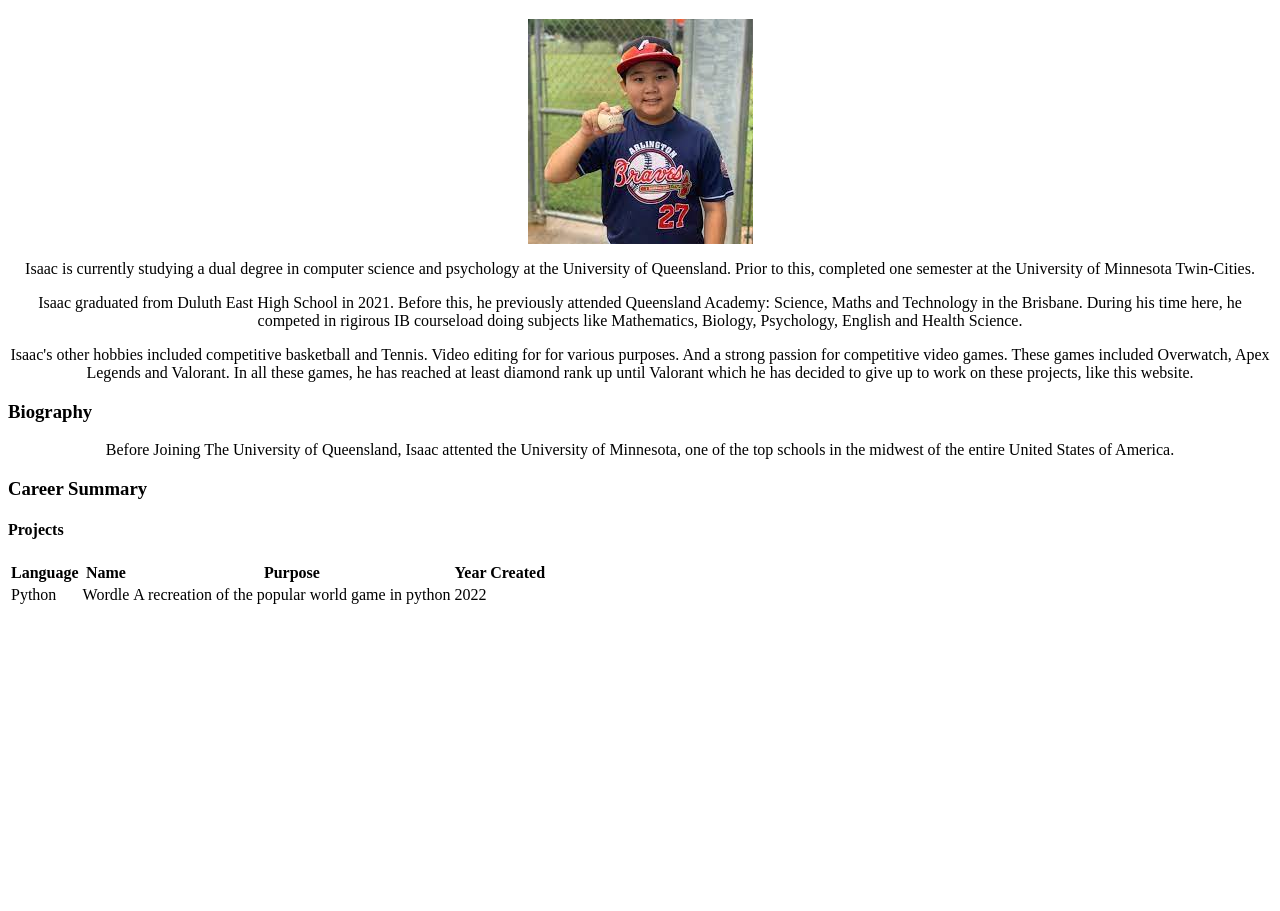
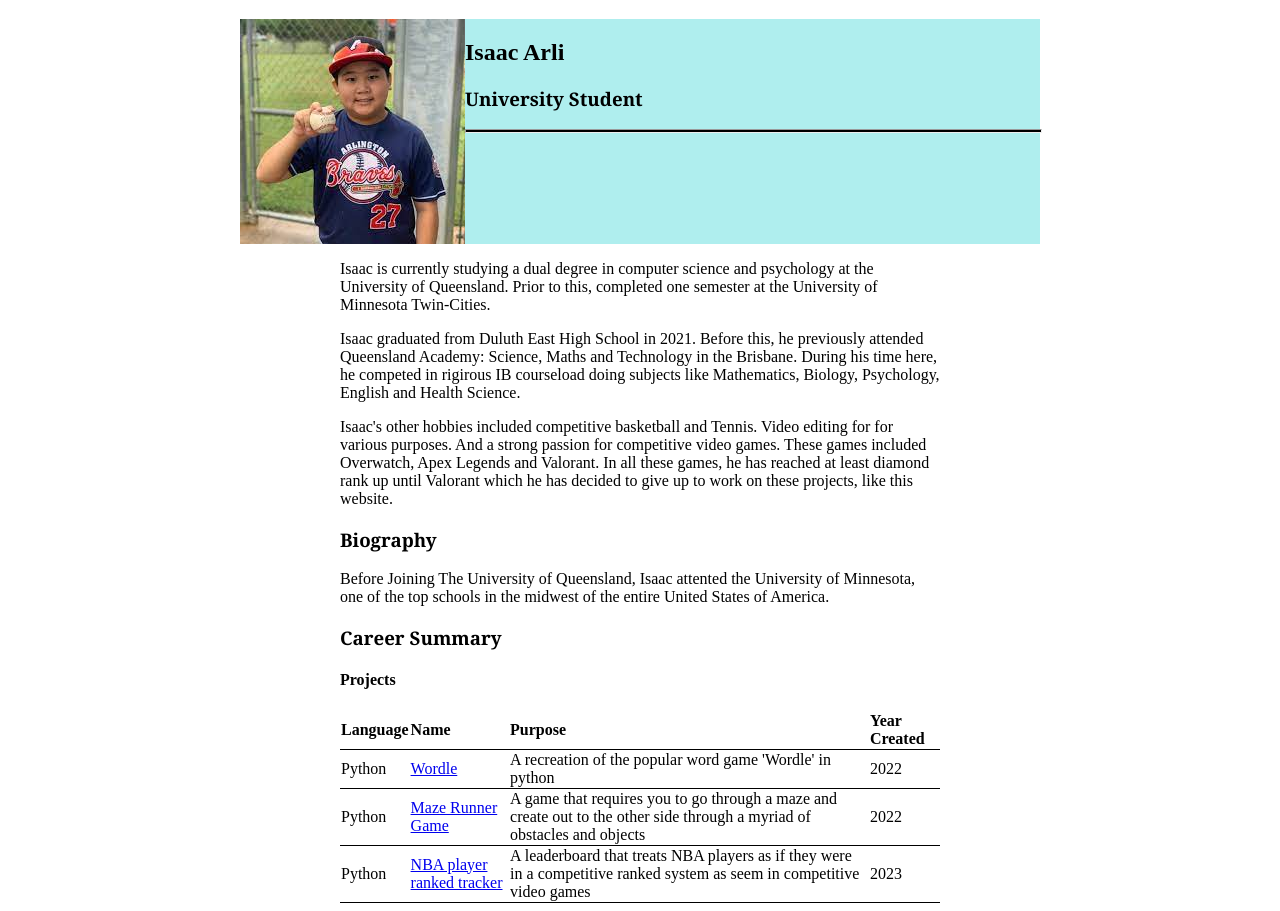
Before and after one commit to MiniSoda17/Isaac-s-Personal-Website, a plain HTML site: page index.html in a window 1280 px wide. Shown: the part 61-972 px from the top of the page. Before the commit the page ends 800 px from the top, so only its background shows below. Drawn offline with Linux system fonts and the light colour scheme.

Commit message:
added stuff

```diff
--- a/index.html
+++ b/index.html
@@ -9,7 +9,16 @@
 </head>
 <body>
     <h1> About Me</h1>
-    <div class="wrapper"><img src="Small Isaac.jpeg" alt=""></div>
+    <div class="profileBanner">
+        <img class="wrapper" src="Small Isaac.jpeg" alt="">
+        <div class="ProfileTextBanner">
+            <h2>Isaac Arli</h2>
+            <h3>University Student</h3>
+            <hr>
+
+
+        </div>
+    </div>
 
     <div class="container">
         <div class = "AboutIsaac">
@@ -59,10 +68,27 @@
                 <tbody>
                     <tr>
                         <td>Python</td>
-                        <td>Wordle</td>
-                        <td>A recreation of the popular world game in python</td>
+                        <td><a href="https://github.com/" target="_blank">Wordle</a></td>
+                        <td>A recreation of the popular word game 'Wordle' in python</td>
                         <td>2022</td>
                     </tr>
+                    <tr>
+                        <td>Python</td>
+                        <td><a href="https://github.com/">Maze Runner Game</a></td>
+                        <td>A game that requires you to go through a maze and create
+                            out to the other side through a myriad of obstacles and objects
+                        </td>
+                        <td>2022</td>
+                    </tr>
+                    <tr>
+                        <td>Python</td>
+                        <td><a href="https://github.com/">NBA player ranked tracker</a></td>
+                        <td>A leaderboard that treats NBA players as if they were in a competitive
+                            ranked system as seem in competitive video games
+                        </td>
+                        <td>2023</td>
+                    </tr>
+
                 </tbody>
             </table>
         </div>
--- a/style-DESKTOP-HS85AOT.css
+++ /dev/null
@@ -1,49 +0,0 @@
-body{
-    background-color: white;
-    padding: 0;
-}
-
-h1{
-    color: red;
-    font-family: 'Courier New', Courier, monospace;
-    text-align: center;
-
-}
-
-.wrapper {
-    display: flex;
-    justify-content: center;
-}
-
-.container {
-
-    background-color: white;
-    margin: auto;
-    width: 600px;
-
-}
-
-p {
-    text-align: left;
-}
-
-h3 {
-    font-family: Cambria, Cochin, Georgia, Times, 'Times New Roman', serif;
-}
-
-table {
-    border-collapse: collapse;
-}
-
-tr {
-    border-top: 1px solid #000;
-    border-bottom: 1px solid #000;
-}
-
-th{
-    text-align: left;
-}
-td {
-    width: 100px;
-
-}
--- a/style.css
+++ b/style.css
@@ -1,3 +1,8 @@
+body{
+    background-color: white;
+    padding: 0;
+}
+
 h1{
     color: red;
     font-family: 'Courier New', Courier, monospace;
@@ -5,12 +10,64 @@ h1{
 
 }
 
-
 .wrapper {
     display: flex;
-    justify-content: center;
+    justify-content: left;
 }
 
-p{
+.profileBanner {
+    display: flex;
+    margin: auto;
+    width: 800px;
+
+}
+
+.container {
+
+    background-color: white;
+    margin: auto;
+    width: 600px;
+
+}
+
+hr{
+    background-color: black;
+    height: 2px;
+    width: 100%
+
+}
+
+.ProfileTextBanner {
+    background-color: paleturquoise;
+    width: 600px;
+}
+
+
+
+.borderHeader{
+
     text-align: center;
 }
+
+p {
+    text-align: left;
+}
+
+h3 {
+    font-family: Cambria, Cochin, Georgia, Times, 'Times New Roman', serif;
+}
+
+table {
+    box-sizing: border-box;
+    border-collapse: collapse;
+}
+
+tr {
+    border-bottom: 1px solid black;
+    margin: 5px;
+}
+
+th{
+    text-align: left;
+
+}
```
